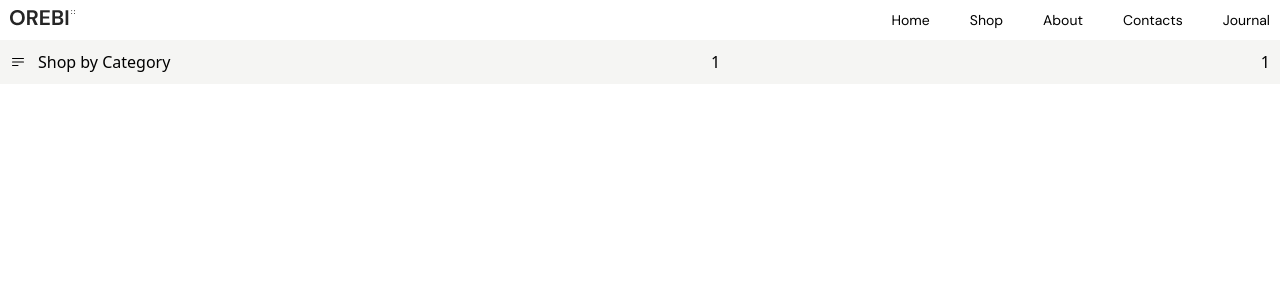
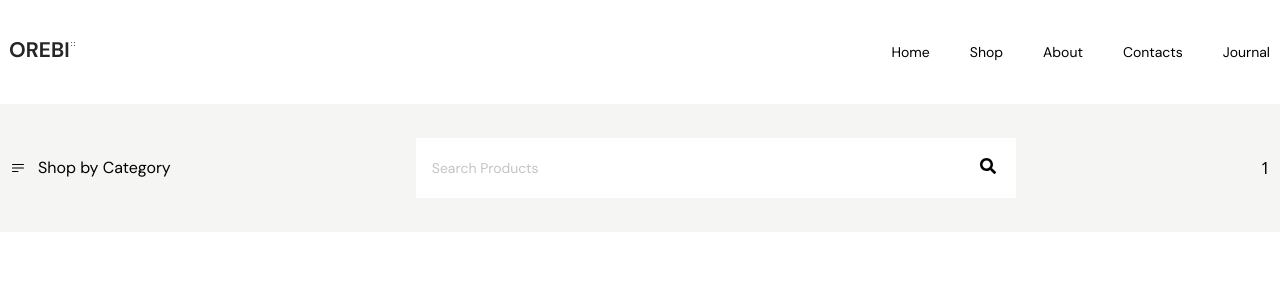
Before and after one commit to dev-abdullah018/orebi, a React (Vite) app: page / in a window 1280 px wide. Shown: the top 300 px of the page. Built offline with nearby package versions, Linux system fonts and the light colour scheme; some icons are missing.

Commit message:
update-search-bar

```diff
--- a/package.json
+++ b/package.json
@@ -20,7 +20,7 @@
     "@types/react-dom": "^18.2.17",
     "@vitejs/plugin-react": "^4.2.1",
     "autoprefixer": "^10.4.16",
-    "eslint": "^8.55.0",
+    "eslint": "^8.56.0",
     "eslint-plugin-react": "^7.33.2",
     "eslint-plugin-react-hooks": "^4.6.0",
     "eslint-plugin-react-refresh": "^0.4.5",
--- a/src/components/layout/Container.jsx
+++ b/src/components/layout/Container.jsx
@@ -1,10 +1,7 @@
-import PropTypes from 'prop-types';
 
 const Container = ({children}) => {
   return <div className="max-w-container mx-auto p-2.5">{children}</div>
 }
 
-Container.propTypes = {
-    children: PropTypes.node.isRequired
-}
+
 export default Container
--- a/src/components/layout/Dropdown.jsx
+++ b/src/components/layout/Dropdown.jsx
@@ -1,10 +1,9 @@
-import PropTypes from "prop-types";
 
 const Dropdown = ({ children, className, titleicon, titletext, dropref }) => {
   return (
     <>
       <div ref={dropref} className={className}>
-        <p className="flex items-center gap-3">
+        <p className="flex items-center gap-3 font-dm font-sm font-normal">
           <span>{titleicon}</span> {titletext}
         </p>
         {children}
@@ -13,12 +12,5 @@ const Dropdown = ({ children, className, titleicon, titletext, dropref }) => {
   );
 };
 
-Dropdown.propTypes = {
-  children: PropTypes.node.isRequired,
-  className: PropTypes.string.isRequired,
-  titleicon: PropTypes.node.isRequired,
-  titletext: PropTypes.node.isRequired,
-  dropref: PropTypes.object,
-};
 
 export default Dropdown;
--- a/src/components/layout/Flex.jsx
+++ b/src/components/layout/Flex.jsx
@@ -1,4 +1,3 @@
-import PropTypes from 'prop-types';
 
 const Flex = ({ children,className }) => {
   return (
@@ -8,9 +7,4 @@ const Flex = ({ children,className }) => {
   );
 };
 
-Flex.propTypes = {
-  children: PropTypes.node.isRequired,
-  className: PropTypes.string.isRequired,
-};
-
 export default Flex;
--- a/src/components/layout/Header.jsx
+++ b/src/components/layout/Header.jsx
@@ -5,6 +5,8 @@ import { HiBars3BottomLeft } from "react-icons/hi2";
 import List from "./List";
 import ListItem from "./ListItem";
 import { useEffect, useRef, useState } from "react";
+import Search from "./Search";
+import { FaSearch } from "react-icons/fa";
 
 const Header = () => {
   let [show, setShow] = useState(false);
@@ -20,47 +22,53 @@ const Header = () => {
     });
   }, []);
   return (
-    <div className="bg-[#F5F5F3]">
+    <div className="bg-[#F5F5F3] py-6">
       <Container>
-        <Flex className="justify-between">
+        <Flex className="items-center justify-between">
           <div>
             <Dropdown
               dropref={ref}
               titleicon={<HiBars3BottomLeft />}
               titletext="Shop by Category"
-              className=" relative"
+              className="relative"
             >
               {show && (
-                <List className="absolute top-8 w-[263px] bg-primary text-[#767676]">
+                <List className="absolute top-8 w-[263px] bg-primary font-dm text-sm font-normal text-[#767676]">
                   <ListItem
                     itemname="Accesories"
-                    className="border border-solid border-[#2D2D2D] px-5 py-4 duration-300 ease-in hover:px-6 hover:text-white "
+                    className="border border-solid border-[#2D2D2D] px-5 py-4 duration-100 ease-in hover:px-6 hover:font-bold hover:text-white"
                   />
                   <ListItem
                     itemname="Furniture"
-                    className="border border-solid border-[#2D2D2D] px-5 py-4 duration-300 ease-in hover:px-6 hover:text-white"
+                    className="border border-solid border-[#2D2D2D] px-5 py-4 duration-100 ease-in hover:px-6 hover:font-bold hover:text-white"
                   />
                   <ListItem
                     itemname="Electronics"
-                    className="border border-solid border-[#2D2D2D] px-5 py-4 duration-300 ease-in hover:px-6 hover:text-white"
+                    className="border border-solid border-[#2D2D2D] px-5 py-4 duration-100 ease-in hover:px-6 hover:font-bold hover:text-white"
                   />
                   <ListItem
                     itemname="Clothes"
-                    className="border border-solid border-[#2D2D2D] px-5 py-4 duration-300 ease-in hover:px-6 hover:text-white"
+                    className="border border-solid border-[#2D2D2D] px-5 py-4 duration-100 ease-in hover:px-6 hover:font-bold hover:text-white"
                   />
                   <ListItem
                     itemname="Bags"
-                    className="border border-solid border-[#2D2D2D] px-5 py-4 duration-300 ease-in hover:px-6 hover:text-white"
+                    className="border border-solid border-[#2D2D2D] px-5 py-4 duration-100 ease-in hover:px-6 hover:font-bold hover:text-white"
                   />
                   <ListItem
                     itemname="Home appliances"
-                    className="border border-solid border-[#2D2D2D] px-5 py-4 duration-300 ease-in hover:px-6 hover:text-white"
+                    className="border border-solid border-[#2D2D2D] px-5 py-4 duration-100 ease-in hover:px-6 hover:font-bold hover:text-white"
                   />
                 </List>
               )}
             </Dropdown>
           </div>
-          <div>1</div>
+          <div className="relative w-[600px]">
+            <Search
+              className="w-full px-4 py-5 font-dm text-sm font-normal placeholder:text-[#c4c4c4]"
+              placeholder="Search Products"
+            />
+            <FaSearch className="absolute right-5 top-5" />
+          </div>
           <div>1</div>
         </Flex>
       </Container>
--- a/src/components/layout/Image.jsx
+++ b/src/components/layout/Image.jsx
@@ -1,12 +1,6 @@
-import PropTypes from 'prop-types';
 
 const Image = ({ src, alt}) => {
   return <img src={src} alt={alt} />;
 };
 
-Image.propTypes = {
-  src: PropTypes.string.isRequired,
-  alt: PropTypes.string,
-};
-
 export default Image;
--- a/src/components/layout/ListItem.jsx
+++ b/src/components/layout/ListItem.jsx
@@ -1,4 +1,3 @@
-import PropTypes from "prop-types";
 import { Link } from "react-router-dom";
 
 function ListItem({ itemname, className, href }) {
@@ -9,10 +8,5 @@ function ListItem({ itemname, className, href }) {
   );
 }
 
-ListItem.propTypes = {
-  itemname: PropTypes.node.isRequired,
-  className: PropTypes.string.isRequired,
-  href: PropTypes.string.isRequired,
-};
 
 export default ListItem;
--- a/src/components/layout/Navbar.jsx
+++ b/src/components/layout/Navbar.jsx
@@ -23,7 +23,7 @@ const Navbar = () => {
   },[])
   return (
     <>
-      <nav>
+      <nav className='py-8'>
         <Container>
           <Flex className='lg:flex'>
             <div className="lg:w-3/12">
--- /dev/null
+++ b/src/components/layout/Search.jsx
@@ -0,0 +1,10 @@
+
+const Search = ({className,placeholder}) => {
+  return (
+    <>
+     <input className={className} placeholder={placeholder}/>
+    </>
+  )
+}
+
+export default Search;
--- a/src/main.jsx
+++ b/src/main.jsx
@@ -1,20 +1,8 @@
+
 import React from 'react'
 import ReactDOM from 'react-dom/client'
 import App from './App.jsx'
 import './index.css'
 
-ReactDOM.createRoot(document.getElementById('root')).render(
-  <React.StrictMode>
-    <App />
-  </React.StrictMode>
-)
-
-// //  /////////////////
-
-// // import React from 'react'
-// import ReactDOM from 'react-dom/client'
-// import App from './App.jsx'
-// import './index.css'
-
-//  const root = ReactDOM.createRoot(document.getElementById('root'));
-//  root.render(<App />)
+ const root = ReactDOM.createRoot(document.getElementById('root'));
+ root.render(<App />)
```
Also changed, not shown: src/components/layout/List.jsx (+0 -7 lines), 1 other file (tests, documents, lock files or other folders).
